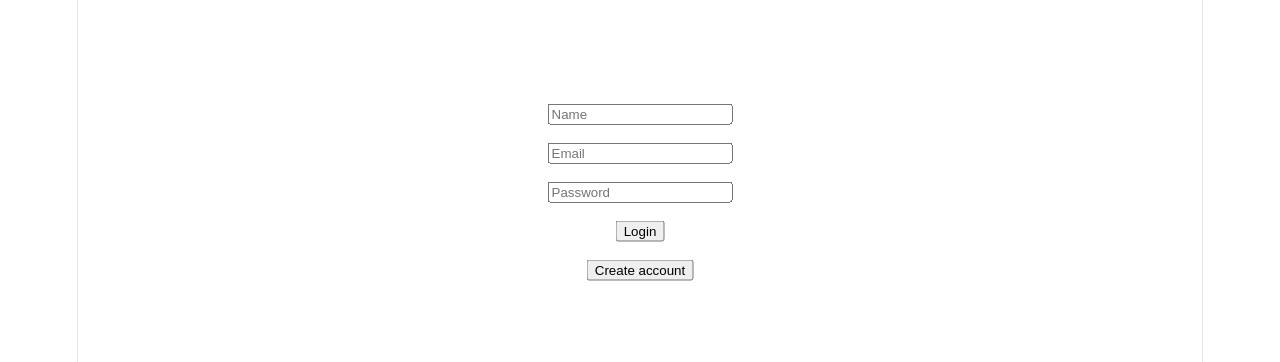
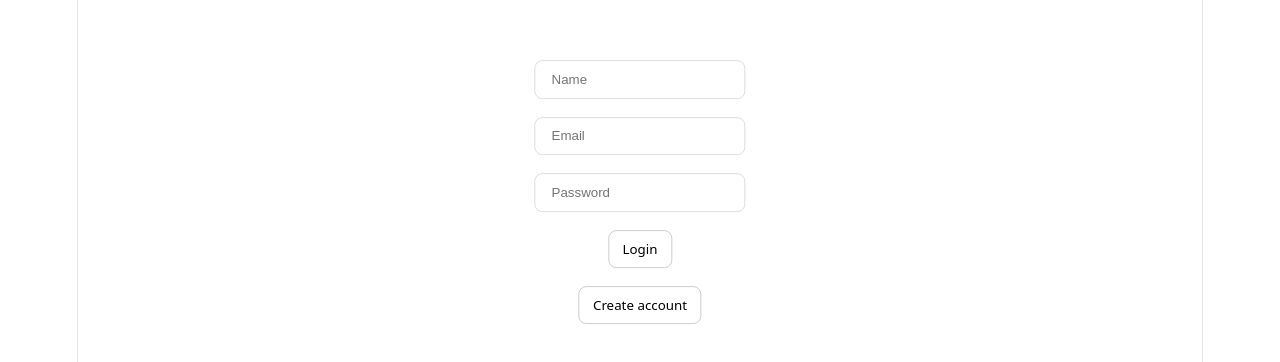
Before and after one commit to R3ndrex/TodoFullstack, a React (Vite) app in the folder frontend/todoFullstack/: page /auth in a window 1280 px wide. Shown: the part 208-570 px from the top of the page. Built offline with nearby package versions, Linux system fonts and the light colour scheme; no server answers.

Commit message:
add styling for input, textarea

```diff
--- a/frontend/todoFullstack/src/index.css
+++ b/frontend/todoFullstack/src/index.css
@@ -11,8 +11,8 @@
     --shadow:
         rgba(0, 0, 0, 0.1) 0 10px 15px -3px, rgba(0, 0, 0, 0.05) 0 4px 6px -2px;
 
-  --sans: system-ui, 'Segoe UI', Roboto, sans-serif;
-  --heading: system-ui, 'Segoe UI', Roboto, sans-serif;
+    --sans: system-ui, "Segoe UI", Roboto, sans-serif;
+    --heading: system-ui, "Segoe UI", Roboto, sans-serif;
     --mono: ui-monospace, Consolas, monospace;
 
     font: 18px/145% var(--sans);
@@ -29,6 +29,28 @@
         font-size: 16px;
     }
 }
+textarea {
+    resize: none;
+    height: 20ch;
+}
+textarea,
+input {
+    padding: 0.6rem 0.9rem;
+    outline: none;
+    border: 1.5px solid #ddd;
+    border-radius: 8px;
+}
+
+button {
+    background: #fff;
+    font-family: inherit;
+    background-color: white;
+    padding: 0.5rem 0.75rem;
+    cursor: pointer;
+    font-weight: 500;
+    border: 1.5px solid #ccc;
+    border-radius: 8px;
+}
 
 @media (prefers-color-scheme: dark) {
     :root {
@@ -42,7 +64,8 @@
         --accent-border: rgba(192, 132, 252, 0.5);
         --social-bg: rgba(47, 48, 58, 0.5);
         --shadow:
-      rgba(0, 0, 0, 0.4) 0 10px 15px -3px, rgba(0, 0, 0, 0.25) 0 4px 6px -2px;
+            rgba(0, 0, 0, 0.4) 0 10px 15px -3px,
+            rgba(0, 0, 0, 0.25) 0 4px 6px -2px;
     }
 
     #social .button-icon {
```
Lines whose indentation alone changed are shown as unchanged.
